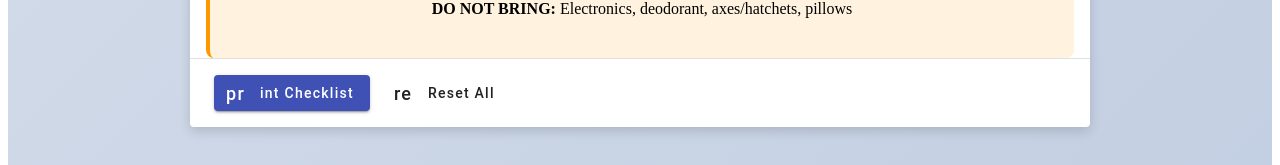
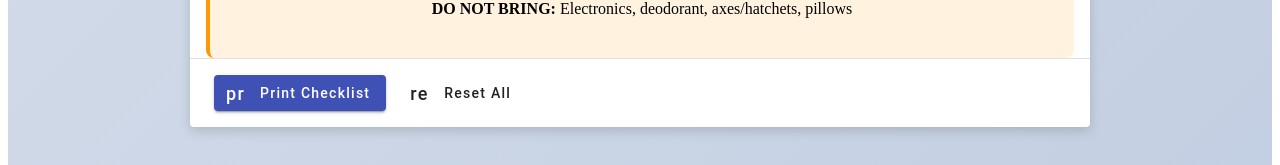
Before and after one commit to tqheel/backpacking-advisor, an Angular app in the folder app/: page /home in a window 1280 px wide. Shown: the part 4174-4339 px from the top of the page. Built offline with nearby package versions, Linux system fonts and the light colour scheme.

Commit message:
Restore button text to 'Print Checklist'

```diff
--- a/app/src/app/printable-checklist/printable-checklist.component.html
+++ b/app/src/app/printable-checklist/printable-checklist.component.html
@@ -56,7 +56,7 @@
   <mat-card-actions class="no-print">
     <button mat-raised-button color="primary" (click)="print()">
       <mat-icon>print</mat-icon>
-      int Checklist
+      Print Checklist
     </button>
     <button mat-button (click)="resetChecklist()">
       <mat-icon>refresh</mat-icon>
```
